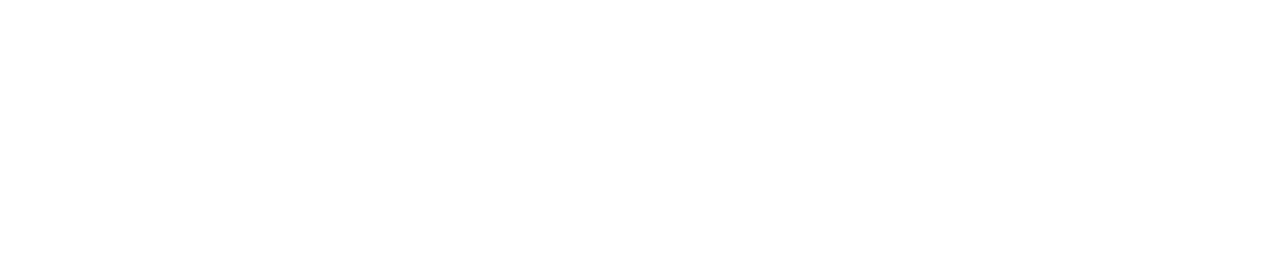
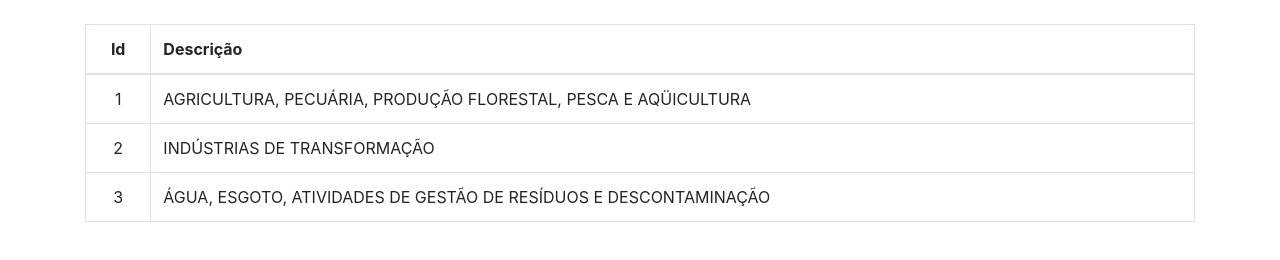
Before and after one commit to thiagoggth/missao-responsivo, a website: page src/index.html at #!/secao in a window 1280 px wide. Drawn offline with Linux system fonts and the light colour scheme.

Commit message:
html and controller of page seção implemented

```diff
--- a/src/index.html
+++ b/src/index.html
@@ -13,10 +13,7 @@
 
 <body ng-app="myApp">
 
-    <div>
-        <ng-view>
-
-        </ng-view>
+    <div ng-view>
     </div>
 
     <script src="./js/libs/jquery.min.js"></script>
@@ -26,6 +23,7 @@
     <script src="./js/App.js"></script>
     <script src="./js/Routes.js"></script>
     <script src="./js/controllers/HomeController.js"></script>
+    <script src="./js/controllers/SecaoController.js"></script>
 </body>
 
 </html>
--- a/src/js/Routes.js
+++ b/src/js/Routes.js
@@ -5,4 +5,11 @@
                 templateUrl: 'templates/HomeView.html',
                 controller: 'HomeController as vm'
             })
+            .when('/secao', {
+                templateUrl: 'templates/SecaoView.html',
+                controller: 'SecaoController as vm'
+            })
+            .otherwise({
+                redirectTo: '/'
+            })
     }])
--- /dev/null
+++ b/src/js/controllers/SecaoController.js
@@ -0,0 +1,6 @@
+myApp.controller('SecaoController', SecaoController);
+
+function SecaoController() {
+    const vm = this;
+    vm.title = 'Secão controller'
+}
--- /dev/null
+++ b/src/templates/SecaoView.html
@@ -0,0 +1,26 @@
+<div class="container">
+    <div class="table-responsive mt-4">
+        <table class="table table-bordered">
+            <thead>
+                <tr>
+                    <th class="text-center" scope="col">Id</th>
+                    <th scope="col">Descrição</th>
+                </tr>
+            </thead>
+            <tbody>
+                <tr>
+                    <td class="text-center">1</td>
+                    <td>AGRICULTURA, PECUÁRIA, PRODUÇÃO FLORESTAL, PESCA E AQÜICULTURA</td>
+                </tr>
+                <tr>
+                    <td class="text-center">2</td>
+                    <td>INDÚSTRIAS DE TRANSFORMAÇÃO</td>
+                </tr>
+                <tr>
+                    <td class="text-center">3</td>
+                    <td>ÁGUA, ESGOTO, ATIVIDADES DE GESTÃO DE RESÍDUOS E DESCONTAMINAÇÃO</td>
+                </tr>
+            </tbody>
+        </table>
+    </div>
+</div>
```
